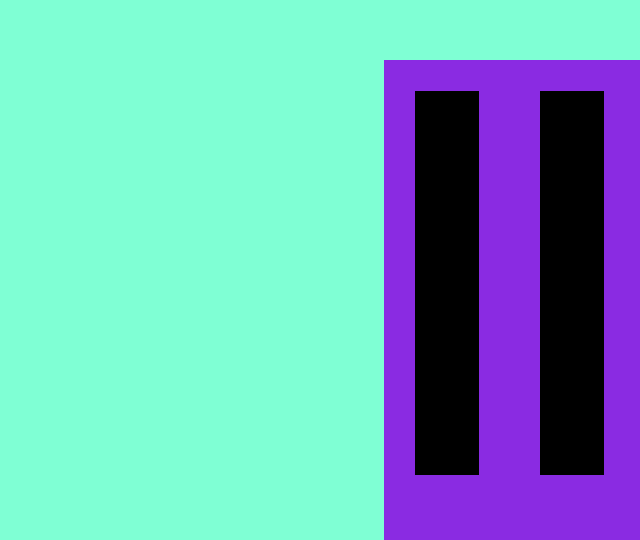
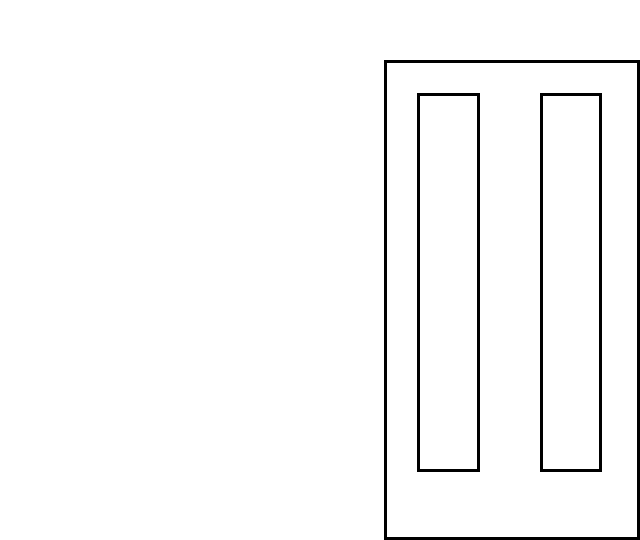
Before and after one commit to elingenierobecerra/grupo1, a plain HTML site: page index.html in a window 1280 px wide. Shown: the part 260-800 px from the top of the page, without its empty margins (640-1280 px from the left). Drawn offline with Linux system fonts and the light colour scheme.

Commit message:
se quito los colores

```diff
--- a/css/style.css
+++ b/css/style.css
@@ -6,13 +6,12 @@
 .content{
     width: 100vw;
     height: 100vh;
-    background-color: aquamarine;
     position: relative;
 }
 .cuadro{
     width: 20%;
     height: 60%;
-    background-color: blueviolet;
+    border: 3px solid black;
     display: flex;
     position: absolute;
     align-content: center;
@@ -23,5 +22,5 @@
     width: 25%;
     height: 80%;
     margin: 12%;
-    background-color: black;
+    border: 3px solid black;
 }
```
